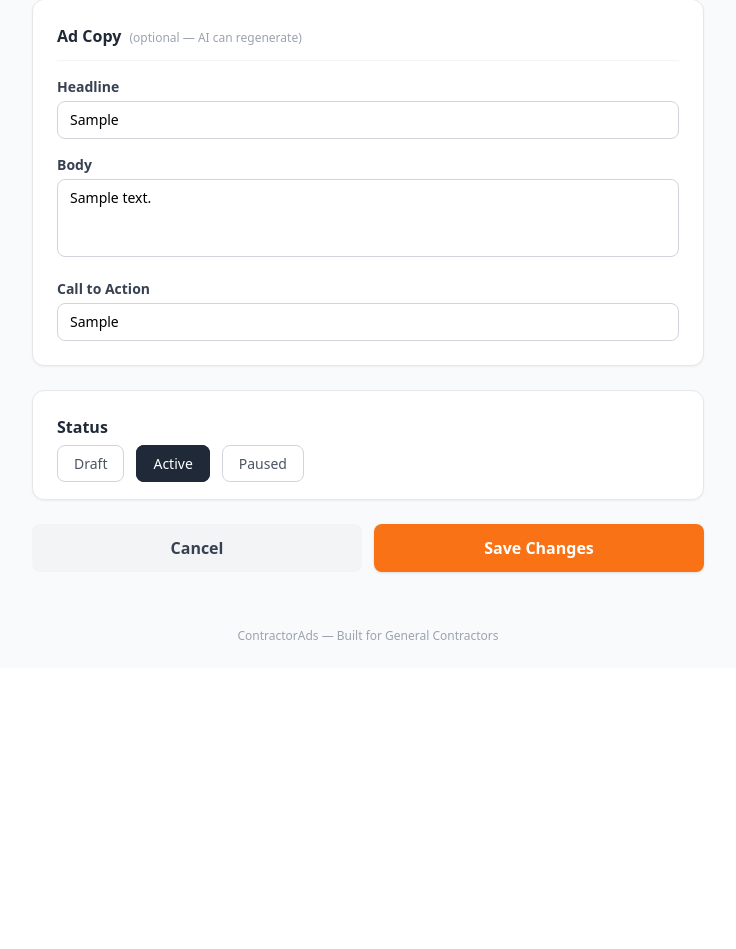
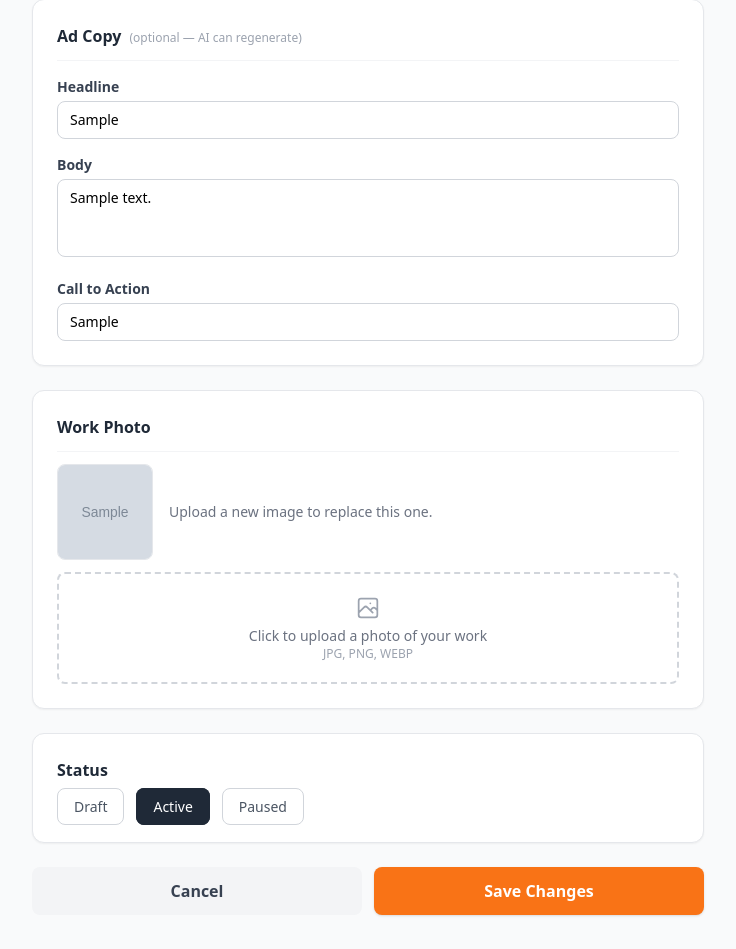
Before and after one commit to plthompsonjr-IAM/animated-enigma, a FastAPI app: page /ads/1/edit in a window 1280 px wide. Shown: the part 915-1864 px from the top of the page, without its empty margins (272-1008 px from the left). Before the commit the page ends 1555 px from the top, so only its background shows below. Run offline with FastAPI, Linux system fonts and the light colour scheme; tables that the repository leaves empty hold one stand-in row (values such as "Sample post"); grey boxes marked "Sample" are stand-in pictures; some libraries are stand-ins or nearby versions.

Commit message:
Add work photo upload — Claude uses image when generating ad copy
Contractors can upload a photo of their work on create/edit. When generating
ad copy, the image is sent to Claude as a vision input so it can reference
specific visual details (job quality, materials, setting) for more authentic ads.

https://claude.ai/code/session_01EYuZHaoDbbov8foNVSGY3g

````diff
--- a/app/models.py
+++ b/app/models.py
@@ -17,6 +17,7 @@ class Ad(Base):
     ad_headline = Column(String(300))
     ad_body = Column(Text)
     ad_cta = Column(String(200))
+    image_path = Column(String(500))
     platform = Column(String(50), default="facebook")
     status = Column(String(20), default="draft")
     created_at = Column(DateTime(timezone=True), server_default=func.now())
--- a/app/routes/ads.py
+++ b/app/routes/ads.py
@@ -1,6 +1,9 @@
 import os
+import uuid
+import base64
+import json
 import anthropic
-from fastapi import APIRouter, Depends, Request, Form, HTTPException
+from fastapi import APIRouter, Depends, Request, Form, HTTPException, UploadFile, File
 from fastapi.responses import HTMLResponse, RedirectResponse
 from fastapi.templating import Jinja2Templates
 from sqlalchemy.orm import Session
@@ -19,6 +22,23 @@ CONTRACTOR_TYPES = [
 ]
 
 PLATFORMS = ["Facebook", "Google", "Instagram", "Nextdoor", "Craigslist"]
+
+UPLOAD_DIR = "static/uploads"
+ALLOWED_TYPES = {"image/jpeg", "image/png", "image/webp", "image/gif"}
+
+
+async def save_image(file: UploadFile) -> Optional[str]:
+    if not file or not file.filename:
+        return None
+    if file.content_type not in ALLOWED_TYPES:
+        return None
+    ext = file.filename.rsplit(".", 1)[-1].lower()
+    filename = f"{uuid.uuid4().hex}.{ext}"
+    path = os.path.join(UPLOAD_DIR, filename)
+    content = await file.read()
+    with open(path, "wb") as f:
+        f.write(content)
+    return path
 
 
 @router.get("/", response_class=HTMLResponse)
@@ -48,8 +68,10 @@ async def create_ad(
     website: Optional[str] = Form(None),
     tagline: Optional[str] = Form(None),
     platform: str = Form("facebook"),
+    image: UploadFile = File(None),
     db: Session = Depends(get_db),
 ):
+    image_path = await save_image(image)
     ad = Ad(
         business_name=business_name,
         contractor_type=contractor_type,
@@ -59,6 +81,7 @@ async def create_ad(
         website=website or "",
         tagline=tagline or "",
         platform=platform.lower(),
+        image_path=image_path,
         status="draft",
     )
     db.add(ad)
@@ -104,11 +127,19 @@ async def update_ad(
     ad_body: Optional[str] = Form(None),
     ad_cta: Optional[str] = Form(None),
     status: str = Form("draft"),
+    image: UploadFile = File(None),
     db: Session = Depends(get_db),
 ):
     ad = db.query(Ad).filter(Ad.id == ad_id).first()
     if not ad:
         raise HTTPException(status_code=404, detail="Ad not found")
+
+    new_image_path = await save_image(image)
+    if new_image_path:
+        # remove old image file if present
+        if ad.image_path and os.path.exists(ad.image_path):
+            os.remove(ad.image_path)
+        ad.image_path = new_image_path
 
     ad.business_name = business_name
     ad.contractor_type = contractor_type
@@ -142,7 +173,7 @@ async def generate_ad_copy(
 
     client = anthropic.Anthropic(api_key=api_key)
 
-    prompt = f"""You are an expert copywriter specializing in local service advertising for contractors.
+    text_prompt = f"""You are an expert copywriter specializing in local service advertising for contractors.
 
 Generate a compelling {ad.platform} ad for this contractor:
 - Business: {ad.business_name}
@@ -151,6 +182,7 @@ Generate a compelling {ad.platform} ad for this contractor:
 - Location: {ad.location}
 - Tagline: {ad.tagline or 'none provided'}
 - Phone: {ad.phone or 'not provided'}
+{f"- A photo of their actual work is attached — use specific visual details from it to make the ad more authentic and compelling." if ad.image_path else ""}
 
 Return ONLY a JSON object with these exact keys (no markdown, no explanation):
 {{
@@ -159,15 +191,26 @@ Return ONLY a JSON object with these exact keys (no markdown, no explanation):
   "cta": "call-to-action button text (max 5 words)"
 }}"""
 
+    # build message content — include image if uploaded
+    content = []
+    if ad.image_path and os.path.exists(ad.image_path):
+        with open(ad.image_path, "rb") as f:
+            img_data = base64.standard_b64encode(f.read()).decode("utf-8")
+        ext = ad.image_path.rsplit(".", 1)[-1].lower()
+        media_type = "image/jpeg" if ext in ("jpg", "jpeg") else f"image/{ext}"
+        content.append({
+            "type": "image",
+            "source": {"type": "base64", "media_type": media_type, "data": img_data},
+        })
+    content.append({"type": "text", "text": text_prompt})
+
     message = client.messages.create(
         model="claude-haiku-4-5-20251001",
         max_tokens=400,
-        messages=[{"role": "user", "content": prompt}],
+        messages=[{"role": "user", "content": content}],
     )
 
-    import json
     raw = message.content[0].text.strip()
-    # strip markdown code fences if present
     if raw.startswith("```"):
         raw = raw.split("```")[1]
         if raw.startswith("json"):
--- a/app/templates/edit.html
+++ b/app/templates/edit.html
@@ -15,7 +15,7 @@
   </div>
   {% endif %}
 
-  <form method="POST" action="/ads/{{ ad.id }}/edit" class="space-y-6">
+  <form method="POST" action="/ads/{{ ad.id }}/edit" enctype="multipart/form-data" class="space-y-6">
 
     <!-- Business info section -->
     <div class="bg-white rounded-xl shadow-sm border border-gray-200 p-6 space-y-5">
@@ -113,6 +113,30 @@
     </div>
     {% endif %}
 
+    <!-- Photo upload -->
+    <div class="bg-white rounded-xl shadow-sm border border-gray-200 p-6 space-y-3">
+      <h2 class="font-bold text-gray-800 border-b border-gray-100 pb-3">Work Photo</h2>
+
+      {% if ad.image_path %}
+      <div class="flex items-center gap-4">
+        <img src="/{{ ad.image_path }}" alt="Work photo"
+             class="w-24 h-24 object-cover rounded-lg border border-gray-200" />
+        <p class="text-sm text-gray-500">Upload a new image to replace this one.</p>
+      </div>
+      {% endif %}
+
+      <label class="flex flex-col items-center justify-center w-full h-28 border-2 border-dashed border-gray-300 rounded-lg cursor-pointer hover:border-orange-400 hover:bg-orange-50 transition">
+        <svg class="w-7 h-7 text-gray-400 mb-1" fill="none" stroke="currentColor" viewBox="0 0 24 24">
+          <path stroke-linecap="round" stroke-linejoin="round" stroke-width="1.5"
+            d="M4 16l4.586-4.586a2 2 0 012.828 0L16 16m-2-2l1.586-1.586a2 2 0 012.828 0L20 14m-6-6h.01M6 20h12a2 2 0 002-2V6a2 2 0 00-2-2H6a2 2 0 00-2 2v12a2 2 0 002 2z"/>
+        </svg>
+        <p class="text-sm text-gray-500" id="drop-label">Click to upload a photo of your work</p>
+        <p class="text-xs text-gray-400">JPG, PNG, WEBP</p>
+        <input type="file" name="image" accept="image/*" class="hidden"
+               onchange="document.getElementById('drop-label').textContent = '📷 ' + this.files[0].name" />
+      </label>
+    </div>
+
     <!-- Status -->
     <div class="bg-white rounded-xl shadow-sm border border-gray-200 p-6">
       <h2 class="font-bold text-gray-800 mb-3">Status</h2>
````
Also changed, not shown: app/templates/create.html (+26 -1 lines), app/templates/view.html (+12 -0 lines).
